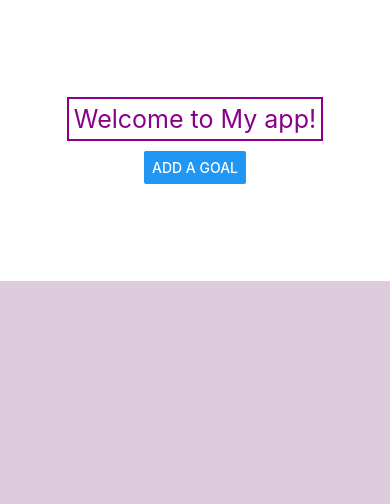
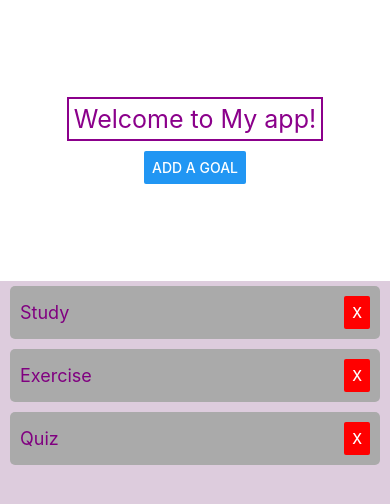
Before and after one commit to YaoyiW27/CS5520, a React Native app: screen / in a window 390 px wide. Shown: the top 504 px of the page. Built offline with nearby package versions, Linux system fonts and the light colour scheme.

Commit message:
added 3 goas items

```diff
--- a/App.js
+++ b/App.js
@@ -7,12 +7,16 @@ import GoalItem from "./components/GoalItem"; // Import GoalItem component
 
 export default function App() {
   const [modalVisible, setModalVisible] = useState(false);
-  const [goals, setGoals] = useState([]); // array to hold the list of goals
-  const appName = "My app!";
+
+  const [goals, setGoals] = useState([
+    { text: 'Study', id: Math.random() },
+    { text: 'Exercise', id: Math.random() },
+    { text: 'Quiz', id: Math.random() },
+  ]);
 
   // Handle adding a goal
   function handleInputData(data) {
-    const newGoal = { text: data, id: Math.random().toString() };
+    const newGoal = { text: data, id: Math.random() };
     setGoals((currentGoals) => [...currentGoals, newGoal]);
     setModalVisible(false);
   }
@@ -30,7 +34,7 @@ export default function App() {
     <SafeAreaView style={styles.container}>
       <StatusBar style="auto" />
       <View style={styles.topView}>
-        <Header name={appName} />
+        <Header name="My app!" />
         <Button
           title="Add a Goal"
           onPress={() => setModalVisible(true)}
```
